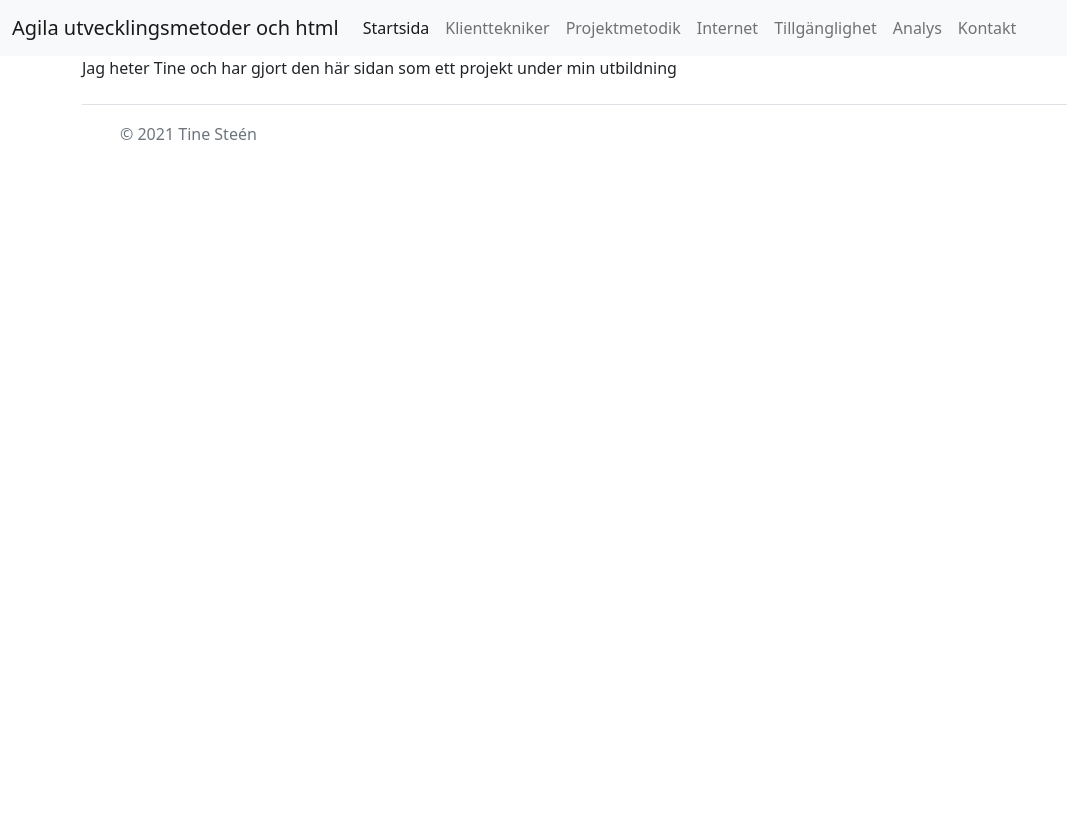
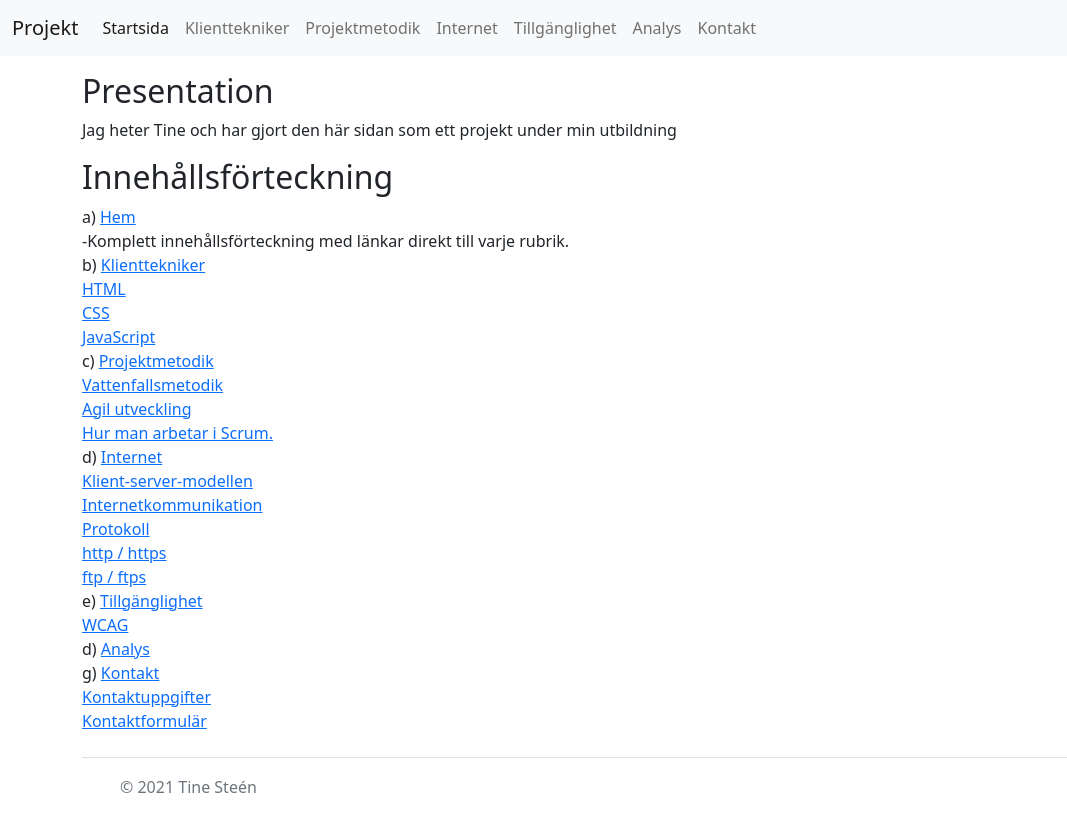
Before and after one commit to Mohjive/agil_utveckling_projektarbete, a plain HTML site: page index.html in a window 1280 px wide. Shown: the whole page, without its empty margins (0-1067 px from the left). Before the commit the page ends 800 px from the top, so only its background shows below. Drawn offline with nearby package versions, Linux system fonts and the light colour scheme.

Commit message:
innehållsförteckning
Döper om rubrik och titel. Fyller startsidan med innehållsförteckning

```diff
--- a/index.html
+++ b/index.html
@@ -3,7 +3,7 @@
     <meta charset="UTF-8">
     <meta http-equiv="X-UA-Compatible" content="IE=edge">
     <meta name="viewport" content="width=device-width, initial-scale=1.0">
-    <title>Document</title>
+    <title>Projekt</title>
     <!-- CSS only -->
 <link href="https://cdn.jsdelivr.net/npm/bootstrap@5.1.3/dist/css/bootstrap.min.css"
 rel="stylesheet" integrity="sha384-1BmE4kWBq78iYhFldvKuhfTAU6auU8tT94WrHftjDbrCEXSU1oBoqyl2QvZ6jIW3"
@@ -14,7 +14,7 @@ crossorigin="anonymous">
 <body>
     <nav class="navbar navbar-expand-lg navbar-light bg-light">
         <div class="container-fluid">
-          <a class="navbar-brand" href="#">Agila utvecklingsmetoder och html</a>
+          <a class="navbar-brand" href="#">Projekt</a>
           <button class="navbar-toggler" type="button" data-bs-toggle="collapse"
           data-bs-target="#navbarSupportedContent" aria-controls="navbarSupportedContent"
           aria-expanded="false" aria-label="Toggle navigation">
@@ -63,11 +63,40 @@ crossorigin="anonymous">
 
       <main>
         <div class="container">
-                        <p>Jag heter Tine och har gjort den här sidan som ett projekt under min utbildning</p>
+          <p><h2>Presentation</h2>
+            Jag heter Tine och har gjort den här sidan som ett projekt under min utbildning
+          </p>
         </div>
 
         <div class="container">
-            <article></article>
+          <article>
+
+            <p><h2>Innehållsförteckning</h2>
+              a) <a href="index.html">Hem</a><br>
+-Komplett innehållsförteckning med länkar direkt till varje rubrik.<br>
+b) <a href="klienttekniker.html">Klienttekniker</a><br>
+<a href="klienttekniker.html#html">HTML</a><br>
+<a href="klienttekniker.html#css">CSS</a><br>
+<a href="klienttekniker.html#js">JavaScript</a><br>
+c) <a href="projektmetodik.html">Projektmetodik</a><br>
+<a href="projektmetodik.html#vattenfall">Vattenfallsmetodik</a><br>
+<a href="projektmetodik.html#agil">Agil utveckling</a> <br>
+<a href="projektmetodik.html#scrum">Hur man arbetar i Scrum.</a> <br>
+d) <a href="internet.html">Internet</a><br>
+<a href="internet.html#klient">Klient-server-modellen</a><br>
+<a href="internet.html#internetkommunikation">Internetkommunikation</a><br>
+<a href="internet.html#protokoll">Protokoll</a><br>
+<a href="internet.html#http">http / https</a> <br>
+<a href="internet.html#ftp">ftp / ftps</a> <br>
+e) <a href="tillgänglighet.html">Tillgänglighet</a><br>
+<a href="tillgänglighet.html#wcag">WCAG</a><br>
+d) <a href="analys.html">Analys</a><br>
+g) <a href="kontakt.html">Kontakt</a><br>
+<a href="kontakt.html#kontaktuppgifter">Kontaktuppgifter</a><br>
+<a href="kontakt.html#formulär">Kontaktformulär</a>
+
+            </p>
+          </article>
         </div>
       </main>
 
```
